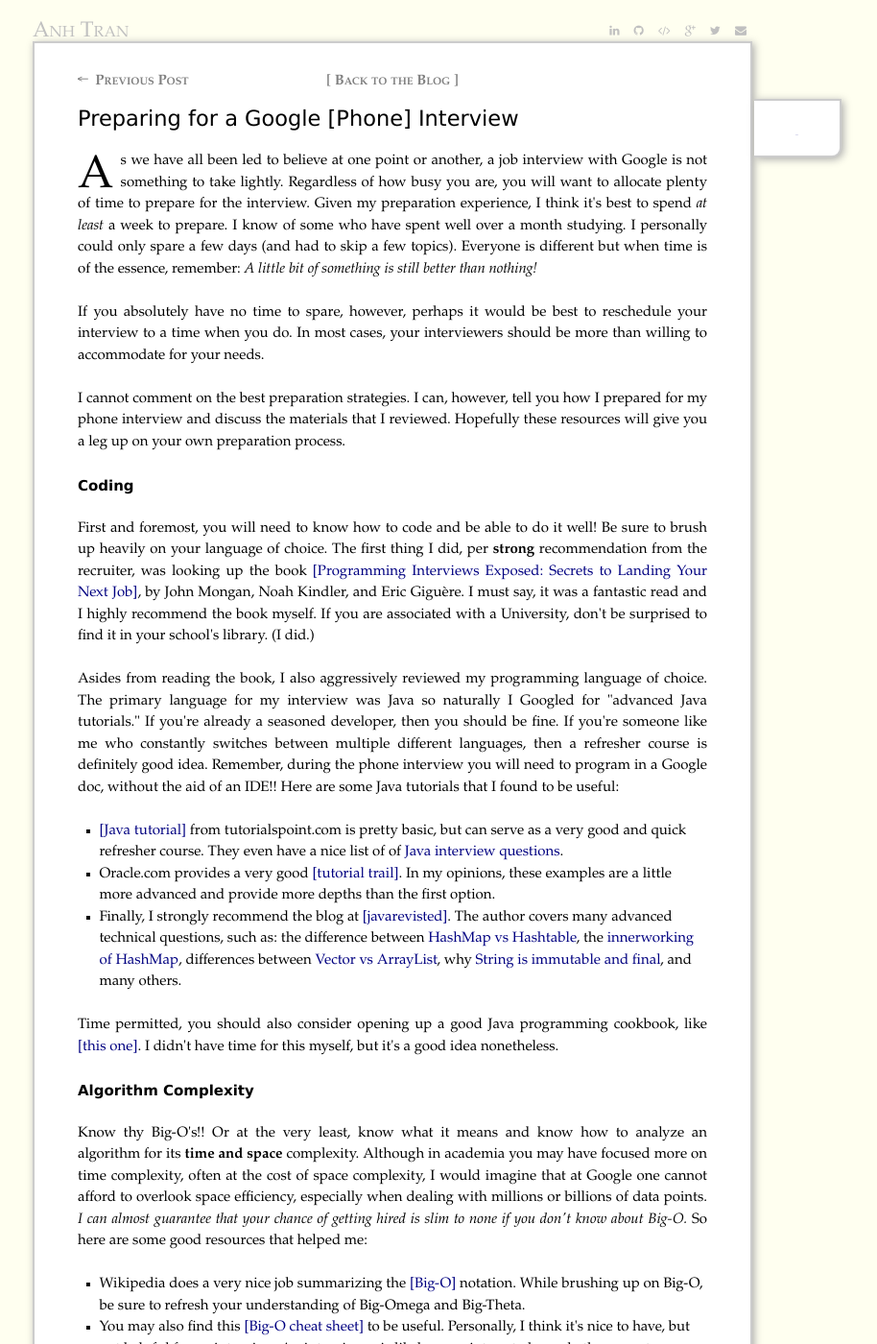
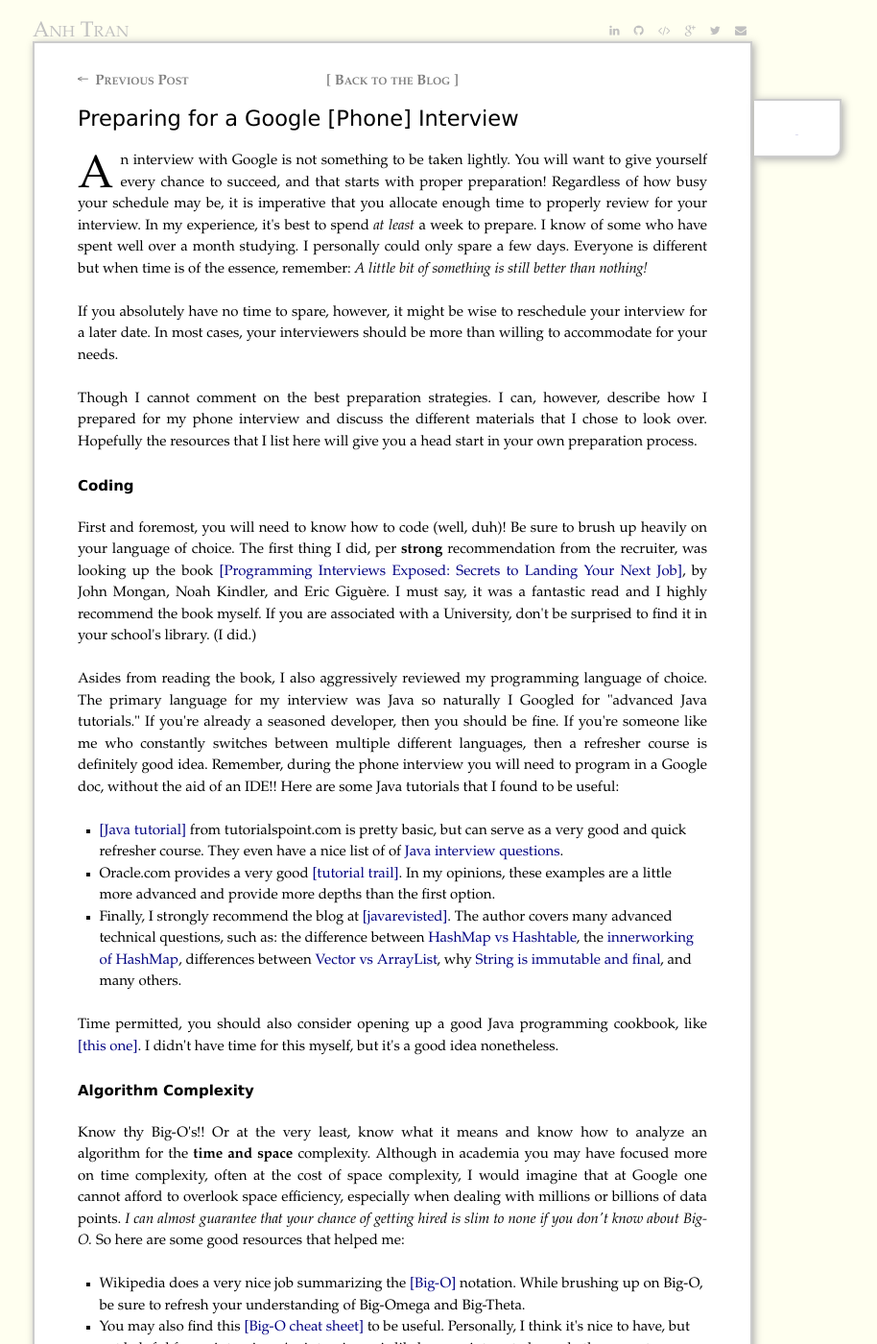
Before and after one commit to trananh/trananh.github.io, a Jekyll site: the page built from _posts/2014-02-24-preparing-for-a-google-phone-interview.html, in a window 1280 px wide and 1400 px high. Shown: the whole window at 96% size, without its empty margins (231-1145 px from the left). Built offline with Jekyll 4.4.1, drawn with Linux system fonts in a browser that asks for light colours; nearby versions of some CDN libraries; comment, search, counter and statistics services are not loaded; some of the changed text lies outside the part shown.

Commit message:
Corrected some typos and fixed some awkward phrases.

```diff
--- a/_posts/2014-02-24-preparing-for-a-google-phone-interview.html
+++ b/_posts/2014-02-24-preparing-for-a-google-phone-interview.html
@@ -12,28 +12,29 @@
 comments: true
 ---
 
-<p> As we have all been led to believe at one point or another, a job interview with Google is not something to take
-    lightly.  Regardless of how busy you are, you will want to allocate plenty of time to prepare for the interview.
-    Given my preparation experience, I think it's best to spend <i>at least</i> a week to prepare. I know of some who
-    have spent well over a month studying.  I personally could only spare a few days (and had to skip a few topics).
+<p> An interview with Google is not something to be taken lightly.  You will want to give yourself every chance
+    to succeed, and that starts with proper preparation!  Regardless of how
+    busy your schedule may be, it is imperative that you allocate enough time to properly review for your interview.
+    In my experience, it's best to spend <i>at least</i> a week to prepare. I know of some who
+    have spent well over a month studying.  I personally could only spare a few days.
     Everyone is different but when time is of the essence, remember: <i>A little bit of something is still better
     than nothing!</i>
 </p>
-<p> If you absolutely have no time to spare, however, perhaps it would be best to reschedule your
-    interview to a time when you do. In most cases, your interviewers should be more than willing to accommodate
+<p> If you absolutely have no time to spare, however, it might be wise to reschedule your
+    interview for a later date. In most cases, your interviewers should be more than willing to accommodate
     for your needs.
 </p>
 
-<p> I cannot comment on the best preparation strategies.  I can, however, tell you how I prepared for my phone
-    interview and discuss the materials that I reviewed.  Hopefully these resources will give you a leg up on
-    your own preparation process.
+<p> Though I cannot comment on the best preparation strategies.  I can, however, describe how I prepared for my phone
+    interview and discuss the different materials that I chose to look over.  Hopefully the resources that I list
+    here will give you a head start in your own preparation process.
 </p>
 
 
 
 <h2>Coding</h2>
 <p>
-    First and foremost, you will need to know how to code and be able to do it well! Be sure to brush up heavily on
+    First and foremost, you will need to know how to code (well, duh)! Be sure to brush up heavily on
     your language of choice. The first thing I did, per <b>strong</b> recommendation from the recruiter, was looking
     up the book <a href="http://www.wiley.com/WileyCDA/WileyTitle/productCd-047012167X.html" target="_blank">
     [Programming Interviews Exposed: Secrets to Landing Your Next Job]</a>, by John Mongan, Noah Kindler,
@@ -82,7 +83,7 @@
 <h2>Algorithm Complexity</h2>
 <p>
     Know thy Big-O's!!  Or at the very least, know what it means and know how to analyze an algorithm
-    for its <b>time and space</b> complexity.  Although in academia you may have focused more on time complexity,
+    for the <b>time and space</b> complexity.  Although in academia you may have focused more on time complexity,
     often at the cost of space complexity, I would imagine that at Google one cannot afford to overlook space
     efficiency, especially when dealing with millions or billions of data points.  <i>I can almost guarantee that
     your chance of getting hired is slim to none if you don't know about Big-O.</i> So here are some good resources
@@ -348,10 +349,10 @@
 
 <h2>Summary</h2>
 <p>
-    That's about it for now.  While the list of materials may seem daunting at first, rest assured that with good time
-    management and sufficient willpower, it can be done in a reasonable amount of time.  Feel free to skip any sections
-    that may be redundant for you.  The bottom line is, start early and give yourself plenty of time to prepare.
-    Proper preparation is the key to success.
+    That's about it for now.  While the list of materials presented here may seem daunting at first, rest assured that
+    with good time management and sufficient willpower, it can be done in a reasonable amount of time.  Feel free
+    to skip any sections that may feel redundant for you.  The bottom line is, start early and give yourself
+    plenty of time to prepare. Proper preparation is the key to success.
 </p>
 <p>
     Lastly, I wish you the best of luck on your interview.
```
